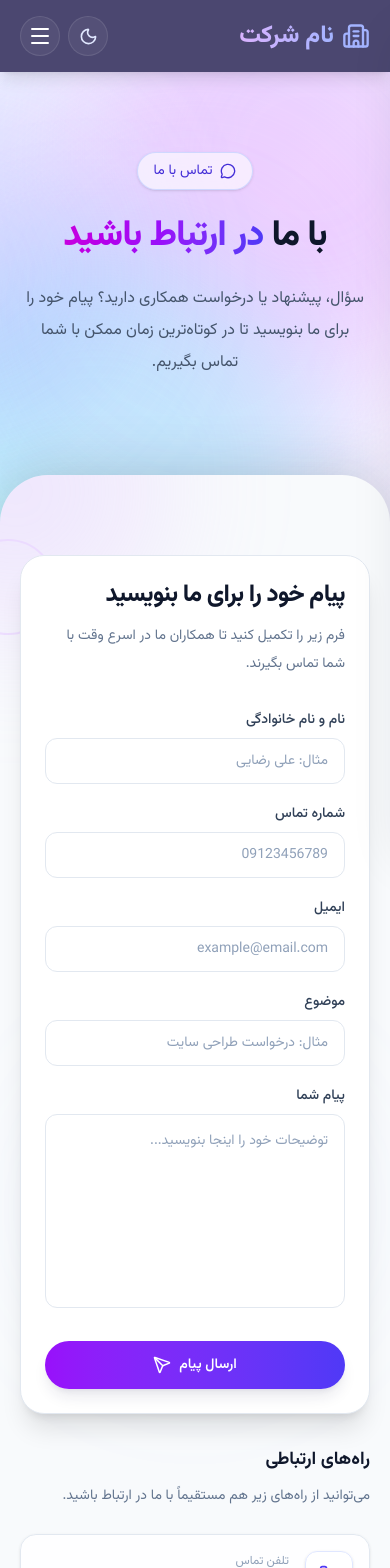
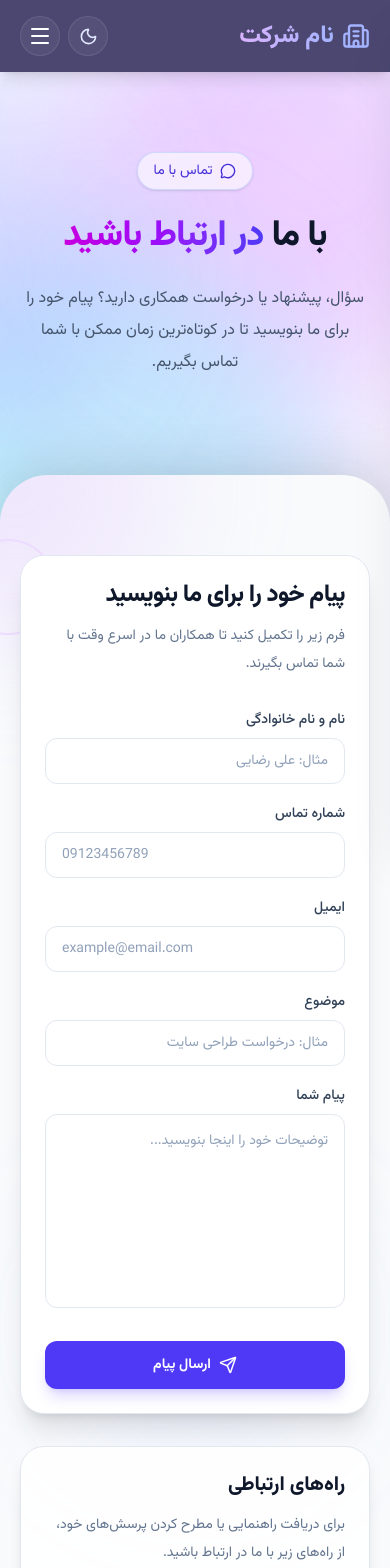
Before and after one commit to Vahid-developer/company-website, a React (Vite) app: page /contact in a window 390 px wide. Shown: the top 1568 px of the page. Built offline with nearby package versions, Linux system fonts and the light colour scheme.

Commit message:
feat: add contact form validation with zod

```diff
--- a/package.json
+++ b/package.json
@@ -10,6 +10,7 @@
     "preview": "vite preview"
   },
   "dependencies": {
+    "@hookform/resolvers": "^5.9.1",
     "@tailwindcss/vite": "^4.3.3",
     "framer-motion": "^13.4.0",
     "lucide-react": "^1.47.0",
@@ -18,7 +19,8 @@
     "react-hook-form": "^7.88.0",
     "react-paginate": "^8.3.0",
     "react-router-dom": "^7.18.4",
-    "tailwindcss": "^4.3.3"
+    "tailwindcss": "^4.3.3",
+    "zod": "^4.6.5"
   },
   "devDependencies": {
     "@babel/core": "^7.29.7",
--- a/src/components/ContactForm.jsx
+++ b/src/components/ContactForm.jsx
@@ -1,3 +1,4 @@
+
 import {
   AlertCircle,
   CheckCircle2,
@@ -37,52 +38,33 @@ const contactInfo = [
   },
 ];
 
-const inputBase = `
-  w-full
-  rounded-xl
-  border
-  bg-white
-  px-4
-  py-3
-  text-sm
-  text-slate-900
-  placeholder:text-slate-400
-  transition-all
-  duration-300
-  focus:outline-none
-  focus:ring-2
-  dark:bg-slate-950/60
-  dark:text-white
-  dark:placeholder:text-slate-500
-`;
+const inputBase = [
+  "w-full rounded-xl border bg-white px-4 py-3",
+  "text-sm text-slate-900 placeholder:text-slate-400",
+  "transition-all duration-300 focus:outline-none focus:ring-2",
+  "dark:bg-slate-950/60 dark:text-white dark:placeholder:text-slate-500",
+].join(" ");
 
-const inputNormal = `
-  border-slate-200
-  focus:border-indigo-400
-  focus:ring-indigo-200
-  dark:border-white/10
-  dark:focus:border-indigo-400/50
-  dark:focus:ring-indigo-400/20
-`;
+const inputNormal = [
+  "border-slate-200 focus:border-indigo-400 focus:ring-indigo-200",
+  "dark:border-white/10 dark:focus:border-indigo-400/50",
+  "dark:focus:ring-indigo-400/20",
+].join(" ");
 
-const inputError = `
-  border-rose-300
-  focus:border-rose-400
-  focus:ring-rose-200
-  dark:border-rose-400/40
-  dark:focus:border-rose-400/60
-  dark:focus:ring-rose-400/20
-`;
+const inputError = [
+  "border-rose-300 focus:border-rose-400 focus:ring-rose-200",
+  "dark:border-rose-400/40 dark:focus:border-rose-400/60",
+  "dark:focus:ring-rose-400/20",
+].join(" ");
 
 function Field({
   id,
+  label,
   name,
-  label,
+  register,
   type = "text",
   as = "input",
   rows = 5,
-  value,
-  onChange,
   error,
   placeholder,
   autoComplete,
@@ -91,60 +73,45 @@ function Field({
 }) {
   const Tag = as;
 
+  const fieldClassName = [
+    inputBase,
+    error ? inputError : inputNormal,
+    ltr ? "text-left" : "",
+    as === "textarea" ? "resize-none leading-7" : "",
+  ].join(" ");
+
   return (
     <div className={className}>
       <label
         htmlFor={id}
-        className="
-          mb-2
-          block
-          text-sm
-          font-medium
-          text-slate-700
-          dark:text-slate-300
-        "
+        className="mb-2 block text-sm font-medium text-slate-700 dark:text-slate-300"
       >
         {label}
       </label>
 
       <Tag
         id={id}
-        name={name}
-        {...(as === "input" ? { type } : { rows })}
-        value={value}
-        onChange={onChange}
+        {...register(name)}
+        type={as === "input" ? type : undefined}
+        rows={as === "textarea" ? rows : undefined}
         placeholder={placeholder}
         autoComplete={autoComplete}
         dir={ltr ? "ltr" : undefined}
-        aria-invalid={error ? "true" : "false"}
+        aria-invalid={Boolean(error)}
         aria-describedby={error ? `${id}-error` : undefined}
-        className={`
-          ${inputBase}
-          ${error ? inputError : inputNormal}
-          ${ltr ? "text-right" : ""}
-          ${as === "textarea" ? "resize-none leading-7" : ""}
-        `}
+        className={fieldClassName}
       />
 
       {error && (
         <p
           id={`${id}-error`}
-          className="
-            mt-2
-            flex
-            items-center
-            gap-1.5
-            text-xs
-            text-rose-500
-            dark:text-rose-400
-          "
+          className="mt-2 flex items-center gap-1.5 text-xs text-rose-500 dark:text-rose-400"
         >
           <AlertCircle
             size={14}
             strokeWidth={2}
             aria-hidden="true"
           />
-
           {error}
         </p>
       )}
@@ -154,7 +121,7 @@ function Field({
 
 function ContactForm() {
   const {
-    values,
+    register,
     errors,
     status,
     isSubmitting,
@@ -167,201 +134,55 @@ function ContactForm() {
       id="contact-form"
       dir="rtl"
       className="
-        relative
-        z-30
-        -mt-16
-        -mb-16
-        overflow-hidden
-        rounded-[48px]
-        bg-slate-50
-        px-5
-        pb-32
-        pt-20
+        relative z-30 -mb-16 -mt-16 overflow-hidden
+        rounded-[48px] bg-slate-50 px-5 pb-32 pt-20
         shadow-[0_-16px_50px_rgba(15,23,42,0.10),0_16px_50px_rgba(15,23,42,0.10)]
-        transition-colors
-        duration-500
-
+        transition-colors duration-500
         dark:bg-slate-950
         dark:shadow-[0_-16px_50px_rgba(0,0,0,0.35),0_16px_50px_rgba(0,0,0,0.35)]
-
-        sm:px-6
-        md:-mt-24
-        md:-mb-24
-        md:rounded-[64px]
-        md:px-8
-        md:pb-40
-        md:pt-24
-        lg:px-10
+        sm:px-6 md:-mb-24 md:-mt-24 md:rounded-[64px]
+        md:px-8 md:pb-40 md:pt-24 lg:px-10
       "
     >
-      {/* Background glow - top left */}
+      <div
+        aria-hidden="true"
+        className="pointer-events-none absolute -left-32 -top-32 h-72 w-72 rounded-full bg-purple-300/25 blur-3xl transition-all duration-500 dark:bg-purple-600/15 sm:h-80 sm:w-80"
+      />
 
       <div
         aria-hidden="true"
-        className="
-          pointer-events-none
-          absolute
-          -left-32
-          -top-32
-          h-72
-          w-72
-          rounded-full
-          bg-purple-300/25
-          blur-3xl
-          transition-all
-          duration-500
-          dark:bg-purple-600/15
-          sm:h-80
-          sm:w-80
-        "
+        className="pointer-events-none absolute -bottom-40 -right-32 h-80 w-80 rounded-full bg-cyan-300/20 blur-3xl transition-all duration-500 dark:bg-cyan-600/10"
       />
-
-      {/* Background glow - bottom right */}
 
       <div
         aria-hidden="true"
-        className="
-          pointer-events-none
-          absolute
-          -bottom-40
-          -right-32
-          h-80
-          w-80
-          rounded-full
-          bg-cyan-300/20
-          blur-3xl
-          transition-all
-          duration-500
-          dark:bg-cyan-600/10
-        "
+        className="pointer-events-none absolute left-1/2 top-1/2 h-72 w-72 -translate-x-1/2 -translate-y-1/2 rounded-full bg-indigo-300/10 blur-3xl dark:bg-indigo-600/10"
       />
-
-      {/* Center glow */}
 
       <div
         aria-hidden="true"
-        className="
-          pointer-events-none
-          absolute
-          left-1/2
-          top-1/2
-          h-72
-          w-72
-          -translate-x-1/2
-          -translate-y-1/2
-          rounded-full
-          bg-indigo-300/10
-          blur-3xl
-          dark:bg-indigo-600/10
-        "
+        className="pointer-events-none absolute -left-10 top-16 h-24 w-24 rounded-full border-2 border-purple-200/70 transition-colors duration-500 dark:border-purple-500/20 sm:h-28 sm:w-28"
       />
-
-      {/* Decorative bubble - top left */}
 
       <div
         aria-hidden="true"
-        className="
-          pointer-events-none
-          absolute
-          -left-10
-          top-16
-          h-24
-          w-24
-          rounded-full
-          border-2
-          border-purple-200/70
-          transition-colors
-          duration-500
-          dark:border-purple-500/20
-          sm:h-28
-          sm:w-28
-        "
-      />
-
-      {/* Decorative bubble - bottom right */}
-
-      <div
-        aria-hidden="true"
-        className="
-          pointer-events-none
-          absolute
-          -bottom-8
-          -right-10
-          h-24
-          w-24
-          rounded-full
-          border-2
-          border-cyan-200/70
-          transition-colors
-          duration-500
-          dark:border-cyan-500/20
-          sm:h-28
-          sm:w-28
-        "
+        className="pointer-events-none absolute -bottom-8 -right-10 h-24 w-24 rounded-full border-2 border-cyan-200/70 transition-colors duration-500 dark:border-cyan-500/20 sm:h-28 sm:w-28"
       />
 
       <div className="relative z-10 mx-auto w-full max-w-7xl">
-        <div
-          className="
-            grid
-            items-start
-            gap-8
-            lg:grid-cols-[1.5fr_1fr]
-            lg:gap-10
-          "
-        >
-          {/* Form card */}
-
-          <div
-            className="
-              rounded-3xl
-              border
-              border-slate-200
-              bg-white
-              p-6
-              shadow-xl
-              transition-colors
-              duration-500
-
-              dark:border-white/10
-              dark:bg-slate-900/80
-              dark:shadow-black/30
-
-              sm:p-8
-            "
-          >
-            <h2
-              className="
-                text-2xl
-                font-extrabold
-                leading-tight
-                tracking-tight
-                text-slate-900
-                transition-colors
-                duration-500
-                dark:text-white
-              "
-            >
+        <div className="grid items-start gap-8 lg:grid-cols-[1.5fr_1fr] lg:gap-10">
+          <div className="rounded-3xl border border-slate-200 bg-white p-6 shadow-xl transition-colors duration-500 dark:border-white/10 dark:bg-slate-900/80 dark:shadow-black/30 sm:p-8">
+            <h2 className="text-2xl font-extrabold leading-tight tracking-tight text-slate-900 transition-colors duration-500 dark:text-white">
               پیام خود را برای ما بنویسید
             </h2>
 
-            <p
-              className="
-                mt-3
-                text-sm
-                leading-7
-                text-slate-500
-                transition-colors
-                duration-500
-                dark:text-slate-400
-              "
-            >
-              فرم زیر را تکمیل کنید تا همکاران ما در اسرع وقت با شما تماس
-              بگیرند.
+            <p className="mt-3 text-sm leading-7 text-slate-500 transition-colors duration-500 dark:text-slate-400">
+              فرم زیر را تکمیل کنید تا همکاران ما در اسرع وقت با شما تماس بگیرند.
             </p>
 
             <form
               onSubmit={handleSubmit}
+              onChange={handleChange}
               noValidate
               className="mt-8"
             >
@@ -370,9 +191,8 @@ function ContactForm() {
                   id="contact-name"
                   name="name"
                   label="نام و نام خانوادگی"
-                  value={values.name}
-                  onChange={handleChange}
-                  error={errors.name}
+                  register={register}
+                  error={errors.name?.message}
                   placeholder="مثال: علی رضایی"
                   autoComplete="name"
                 />
@@ -380,11 +200,10 @@ function ContactForm() {
                 <Field
                   id="contact-phone"
                   name="phone"
+                  label="شماره تماس"
                   type="tel"
-                  label="شماره تماس"
-                  value={values.phone}
-                  onChange={handleChange}
-                  error={errors.phone}
+                  register={register}
+                  error={errors.phone?.message}
                   placeholder="09123456789"
                   autoComplete="tel"
                   ltr
@@ -393,11 +212,10 @@ function ContactForm() {
                 <Field
                   id="contact-email"
                   name="email"
+                  label="ایمیل"
                   type="email"
-                  label="ایمیل"
-                  value={values.email}
-                  onChange={handleChange}
-                  error={errors.email}
+                  register={register}
+                  error={errors.email?.message}
                   placeholder="example@email.com"
                   autoComplete="email"
                   ltr
@@ -407,139 +225,69 @@ function ContactForm() {
                   id="contact-subject"
                   name="subject"
                   label="موضوع"
-                  value={values.subject}
-                  onChange={handleChange}
-                  error={errors.subject}
+                  register={register}
+                  error={errors.subject?.message}
                   placeholder="مثال: درخواست طراحی سایت"
                 />
 
                 <Field
                   id="contact-message"
                   name="message"
+                  label="پیام شما"
                   as="textarea"
                   rows={6}
-                  label="پیام شما"
-                  value={values.message}
-                  onChange={handleChange}
-                  error={errors.message}
+                  register={register}
+                  error={errors.message?.message}
                   placeholder="توضیحات خود را اینجا بنویسید..."
                   className="sm:col-span-2"
                 />
               </div>
 
-              {/* Status messages */}
-
               {status === "success" && (
                 <div
                   role="status"
-                  className="
-                    mt-6
-                    flex
-                    items-start
-                    gap-3
-                    rounded-xl
-                    border
-                    border-emerald-200
-                    bg-emerald-50
-                    p-4
-                    text-sm
-                    leading-7
-                    text-emerald-700
-
-                    dark:border-emerald-400/20
-                    dark:bg-emerald-500/10
-                    dark:text-emerald-300
-                  "
+                  className="mt-6 flex items-start gap-3 rounded-xl border border-emerald-200 bg-emerald-50 p-4 text-sm leading-7 text-emerald-700 dark:border-emerald-400/20 dark:bg-emerald-500/10 dark:text-emerald-300"
                 >
                   <CheckCircle2
                     size={20}
-                    strokeWidth={2}
                     className="mt-1 shrink-0"
                     aria-hidden="true"
                   />
 
-                  پیام شما با موفقیت ارسال شد. به‌زودی با شما تماس
-                  می‌گیریم.
+                  <p>
+                    پیام شما با موفقیت بررسی شد. این ارسال آزمایشی است و هنوز به سرور ارسال نشده است.
+                  </p>
                 </div>
               )}
 
               {status === "error" && (
                 <div
                   role="alert"
-                  className="
-                    mt-6
-                    flex
-                    items-start
-                    gap-3
-                    rounded-xl
-                    border
-                    border-rose-200
-                    bg-rose-50
-                    p-4
-                    text-sm
-                    leading-7
-                    text-rose-700
-
-                    dark:border-rose-400/20
-                    dark:bg-rose-500/10
-                    dark:text-rose-300
-                  "
+                  className="mt-6 flex items-start gap-3 rounded-xl border border-rose-200 bg-rose-50 p-4 text-sm leading-7 text-rose-700 dark:border-rose-400/20 dark:bg-rose-500/10 dark:text-rose-300"
                 >
                   <AlertCircle
                     size={20}
-                    strokeWidth={2}
                     className="mt-1 shrink-0"
                     aria-hidden="true"
                   />
 
-                  ارسال پیام با مشکل روبه‌رو شد. لطفاً دوباره تلاش کنید.
+                  <p>
+                    در بررسی پیام مشکلی پیش آمد. لطفاً دوباره تلاش کنید.
+                  </p>
                 </div>
               )}
-
-              {/* Submit */}
 
               <button
                 type="submit"
                 disabled={isSubmitting}
                 className="
-                  mt-6
-                  inline-flex
-                  w-full
-                  items-center
-                  justify-center
-                  gap-2
-                  rounded-full
-                  bg-gradient-to-l
-                  from-indigo-600
-                  to-purple-600
-                  px-8
-                  py-3.5
-                  text-sm
-                  font-semibold
-                  text-white
-                  shadow-lg
-                  shadow-indigo-950/10
-                  transition-all
-                  duration-300
-                  hover:-translate-y-0.5
-                  hover:from-indigo-500
-                  hover:to-purple-500
-                  hover:shadow-xl
-                  focus:outline-none
-                  focus-visible:ring-2
-                  focus-visible:ring-indigo-500
-                  focus-visible:ring-offset-2
-                  focus-visible:ring-offset-white
-                  disabled:cursor-not-allowed
-                  disabled:opacity-70
-                  disabled:hover:translate-y-0
-
-                  dark:from-indigo-500
-                  dark:to-purple-500
-                  dark:hover:from-indigo-400
-                  dark:hover:to-purple-400
-                  dark:focus-visible:ring-offset-slate-900
-
+                  mt-6 inline-flex w-full items-center justify-center gap-2
+                  rounded-xl bg-indigo-600 px-5 py-3.5 text-sm font-bold
+                  text-white shadow-lg shadow-indigo-600/20 transition
+                  duration-300 hover:bg-indigo-700
+                  focus:outline-none focus:ring-2 focus:ring-indigo-400
+                  focus:ring-offset-2 disabled:cursor-not-allowed
+                  disabled:opacity-60 dark:focus:ring-offset-slate-900
                   sm:w-auto
                 "
               >
@@ -547,73 +295,52 @@ function ContactForm() {
                   <>
                     <Loader2
                       size={18}
-                      strokeWidth={2}
                       className="animate-spin"
                       aria-hidden="true"
                     />
-                    در حال ارسال...
+                    در حال بررسی...
                   </>
                 ) : (
                   <>
+                    <Send size={18} aria-hidden="true" />
                     ارسال پیام
-                    <Send
-                      size={18}
-                      strokeWidth={2}
-                      className="-scale-x-100"
-                      aria-hidden="true"
-                    />
                   </>
                 )}
               </button>
             </form>
           </div>
 
-          {/* Contact info */}
+          <aside className="space-y-5">
+            <div className="rounded-3xl border border-slate-200 bg-white/90 p-6 shadow-lg transition-colors duration-500 dark:border-white/10 dark:bg-slate-900/80 sm:p-8">
+              <h2 className="text-xl font-extrabold text-slate-900 dark:text-white">
+                راه‌های ارتباطی
+              </h2>
 
-          <div>
-            <h3
-              className="
-                text-lg
-                font-bold
-                text-slate-900
-                transition-colors
-                duration-500
-                dark:text-white
-              "
-            >
-              راه‌های ارتباطی
-            </h3>
-
-            <p
-              className="
-                mt-2
-                mb-6
-                text-sm
-                leading-7
-                text-slate-500
-                transition-colors
-                duration-500
-                dark:text-slate-400
-              "
-            >
-              می‌توانید از راه‌های زیر هم مستقیماً با ما در ارتباط باشید.
+              <p className="mt-3 text-sm leading-7 text-slate-500 dark:text-slate-400">
+                برای دریافت راهنمایی یا مطرح کردن پرسش‌های خود، از راه‌های زیر با ما در ارتباط باشید.
               </p>
 
-            <div className="space-y-4">
+              <div className="mt-6 space-y-4">
                 {contactInfo.map((item, index) => (
                   <ContactInfoCard
                     key={item.label}
-                  icon={item.icon}
-                  label={item.label}
-                  value={item.value}
-                  href={item.href}
-                  variant={item.variant}
-                  ltr={item.ltr}
+                    {...item}
                     index={index}
                   />
                 ))}
               </div>
             </div>
+
+            <div className="rounded-3xl border border-indigo-100 bg-indigo-50/80 p-6 transition-colors duration-500 dark:border-indigo-400/20 dark:bg-indigo-500/10">
+              <h3 className="font-bold text-indigo-950 dark:text-indigo-200">
+                ساعت پاسخ‌گویی
+              </h3>
+
+              <p className="mt-2 text-sm leading-7 text-slate-600 dark:text-slate-300">
+                برای پیگیری درخواست خود، از طریق تلفن یا ایمیل با ما تماس بگیرید.
+              </p>
+            </div>
+          </aside>
         </div>
       </div>
     </section>
--- a/src/hooks/useContactForm.js
+++ b/src/hooks/useContactForm.js
@@ -1,4 +1,9 @@
+
 import { useState } from "react";
+import { useForm } from "react-hook-form";
+import { zodResolver } from "@hookform/resolvers/zod";
+
+import { contactSchema } from "../schemas/contactSchema";
 
 const initialValues = {
   name: "",
@@ -8,106 +13,48 @@ const initialValues = {
   message: "",
 };
 
-function normalizeDigits(value) {
-  return value
-    .replace(/[۰-۹]/g, (digit) => String("۰۱۲۳۴۵۶۷۸۹".indexOf(digit)))
-    .replace(/[٠-٩]/g, (digit) => String("٠١٢٣٤٥٦٧٨٩".indexOf(digit)));
-}
-
-function validate(values) {
-  const errors = {};
-
-  const name = values.name.trim();
-  const phone = normalizeDigits(values.phone).replace(/[\s-]/g, "");
-  const email = values.email.trim();
-  const subject = values.subject.trim();
-  const message = values.message.trim();
-
-  if (!name) {
-    errors.name = "نام و نام خانوادگی را وارد کنید.";
-  } else if (name.length < 3) {
-    errors.name = "نام باید حداقل ۳ حرف باشد.";
-  }
-
-  if (!phone) {
-    errors.phone = "شماره تماس را وارد کنید.";
-  } else if (!/^09\d{9}$/.test(phone)) {
-    errors.phone = "شماره موبایل معتبر نیست (مثال: 09123456789).";
-  }
-
-  if (!email) {
-    errors.email = "ایمیل را وارد کنید.";
-  } else if (!/^[^\s@]+@[^\s@]+\.[^\s@]+$/.test(email)) {
-    errors.email = "ایمیل معتبر نیست.";
-  }
-
-  if (!subject) {
-    errors.subject = "موضوع پیام را وارد کنید.";
-  }
-
-  if (!message) {
-    errors.message = "متن پیام را بنویسید.";
-  } else if (message.length < 10) {
-    errors.message = "پیام باید حداقل ۱۰ حرف باشد.";
-  }
-
-  return errors;
-}
-
 function useContactForm() {
-  const [values, setValues] = useState(initialValues);
-  const [errors, setErrors] = useState({});
   const [status, setStatus] = useState("idle");
 
-  function handleChange(event) {
-    const { name, value } = event.target;
+  const {
+    register,
+    handleSubmit: handleFormSubmit,
+    reset,
+    formState: { errors, isSubmitting },
+  } = useForm({
+    resolver: zodResolver(contactSchema),
+    defaultValues: initialValues,
+    mode: "onBlur",
+  });
 
-    setValues((prev) => ({
-      ...prev,
-      [name]: value,
-    }));
-
-    setErrors((prev) => {
-      if (!prev[name]) return prev;
-
-      const next = { ...prev };
-      delete next[name];
-      return next;
-    });
-
-    if (status === "success" || status === "error") {
-      setStatus("idle");
-    }
-  }
-
-  async function handleSubmit(event) {
-    event.preventDefault();
-
-    if (status === "submitting") return;
-
-    const validationErrors = validate(values);
-    setErrors(validationErrors);
-
-    if (Object.keys(validationErrors).length > 0) return;
-
+  async function onValidSubmit() {
     setStatus("submitting");
 
     try {
-      // TODO: اینجا درخواست واقعی به API یا سرویس ایمیل قرار می‌گیرد.
       await new Promise((resolve) => setTimeout(resolve, 1200));
-
-      setValues(initialValues);
+      reset(initialValues);
       setStatus("success");
     } catch {
       setStatus("error");
     }
   }
 
+  const handleSubmit = handleFormSubmit(
+    onValidSubmit,
+    () => setStatus("idle"),
+  );
+
+  function handleChange() {
+    if (status === "success" || status === "error") {
+      setStatus("idle");
+    }
+  }
+
   return {
-    values,
+    register,
     errors,
     status,
-    isSubmitting: status === "submitting",
+    isSubmitting,
     handleChange,
     handleSubmit,
   };
--- /dev/null
+++ b/src/schemas/contactSchema.js
@@ -0,0 +1,52 @@
+
+import { z } from "zod";
+
+function normalizeDigits(value) {
+  return value
+    .replace(/[۰-۹]/g, (digit) =>
+      String("۰۱۲۳۴۵۶۷۸۹".indexOf(digit)),
+    )
+    .replace(/[٠-٩]/g, (digit) =>
+      String("٠١٢٣٤٥٦٧٨٩".indexOf(digit)),
+    );
+}
+
+export const contactSchema = z.object({
+  name: z
+    .string()
+    .trim()
+    .min(1, "نام و نام خانوادگی را وارد کنید.")
+    .min(3, "نام باید حداقل ۳ حرف باشد."),
+
+  phone: z
+    .string()
+    .trim()
+    .min(1, "شماره تماس را وارد کنید.")
+    .transform(normalizeDigits)
+    .transform((value) => value.replace(/[\s-]/g, ""))
+    .pipe(
+      z
+        .string()
+        .regex(
+          /^09\d{9}$/,
+          "شماره موبایل معتبر نیست (مثال: 09123456789).",
+        ),
+    ),
+
+  email: z
+    .string()
+    .trim()
+    .min(1, "ایمیل را وارد کنید.")
+    .email("ایمیل معتبر نیست."),
+
+  subject: z
+    .string()
+    .trim()
+    .min(1, "موضوع پیام را وارد کنید."),
+
+  message: z
+    .string()
+    .trim()
+    .min(1, "متن پیام را بنویسید.")
+    .min(10, "پیام باید حداقل ۱۰ حرف باشد."),
+});
```
Also changed, not shown: src/components/useContactForm.js (deleted), 1 other file (tests, documents, lock files or other folders). Lines whose indentation alone changed are shown as unchanged.
